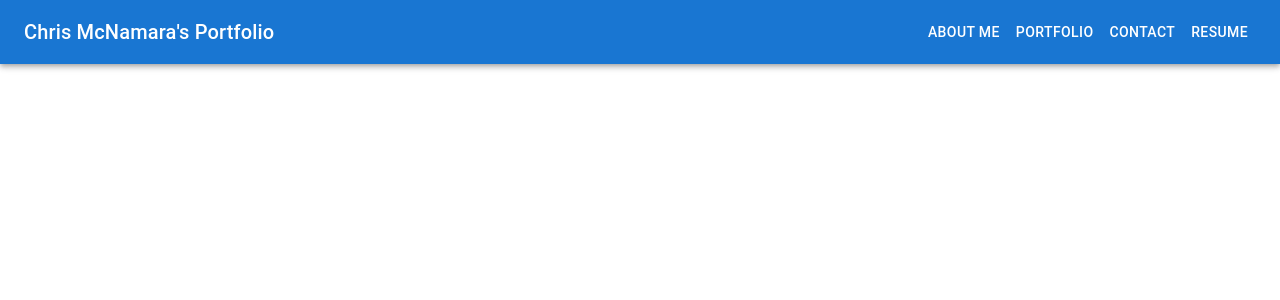
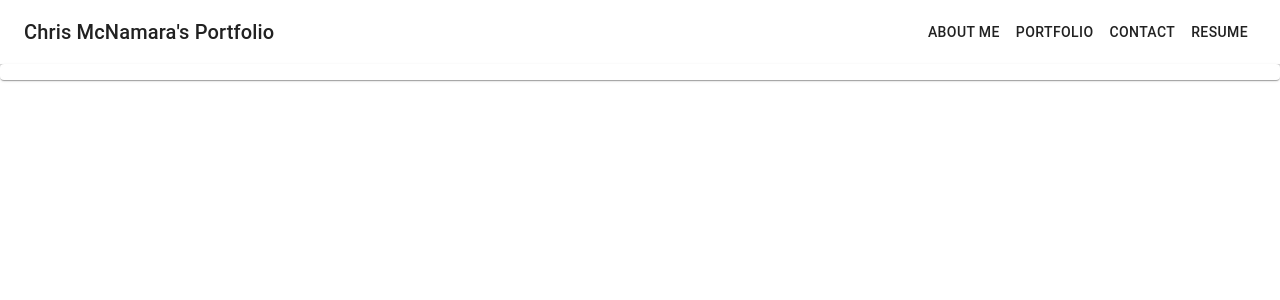
Before and after one commit to cmcnamara15/React-Portfolio, a React (Create React App) app in the folder react-portfolio/: page /Resume in a window 1280 px wide. Shown: the top 300 px of the page. Built offline with nearby package versions, Linux system fonts and the light colour scheme.

Commit message:
Changed layout from container to grid layout & added photo to about me

```diff
--- a/react-portfolio/src/App.js
+++ b/react-portfolio/src/App.js
@@ -6,6 +6,7 @@ import ContactMe from "./pages/ContactMe";
 import Portfolio from "./pages/Portfolio";
 import Resume from "./pages/Resume";
 import NavBar from "./components/navbar";
+import Layout from "./components/layout";
 import { createTheme, ThemeProvider } from '@mui/material/styles';
 
 function App() {
@@ -15,6 +16,7 @@ function App() {
     <ThemeProvider theme={theme}>
       <Router>
         <NavBar />
+        <Layout>
         <Routes>
           <Route path="/AboutMe" element={<AboutMe />} />
           <Route path="/" element={<Portfolio />} />
@@ -22,6 +24,7 @@ function App() {
           <Route path="/ContactMe" element={<ContactMe />} />
           <Route path="/Resume" element={<Resume />} />
         </Routes>
+        </Layout>
       </Router>
     </ThemeProvider>
   );
--- /dev/null
+++ b/react-portfolio/src/components/layout.jsx
@@ -0,0 +1,58 @@
+import * as React from 'react';
+import { styled } from '@mui/material/styles';
+import Box from '@mui/material/Box';
+import Paper from '@mui/material/Paper';
+import Grid from '@mui/material/Grid';
+
+const Item = styled(Paper)(({ theme }) => ({
+  backgroundColor: theme.palette.mode === 'dark' ? '#1A2027' : '#fff',
+  ...theme.typography.body2,
+  padding: theme.spacing(1),
+  textAlign: 'center',
+  color: theme.palette.text.secondary,
+}));
+
+export default function FixedContainer({children}) {
+  return (
+    <Box sx={{ flexGrow: 1 }}>
+      <Grid container spacing={2}>
+        <Grid item xs={12} md={12}>
+          <Item>
+            {children}
+          </Item>
+        </Grid>
+        {/* <Grid item xs={12} md={4}>
+          <Item>
+            Sidebar Content Here
+          </Item>
+        </Grid> */}
+      </Grid>
+    </Box>
+  );
+}
+
+
+// import { makeStyles } from "@material-ui/core/styles";
+// import React from "react";
+
+
+// const useStyles = makeStyles({
+//     page: {
+//         background: "#f9f9f9",
+//         width: "100%"
+//     }
+// })
+
+// export default function Layout({ children }) {
+//     const classes = useStyles()
+
+//     return (
+//         <div>
+
+//             <div className={classes.page}>
+//             {children}
+//             </div>
+
+//         </div>
+//     )
+// }
--- a/react-portfolio/src/components/navbar.jsx
+++ b/react-portfolio/src/components/navbar.jsx
@@ -7,7 +7,7 @@ export default function NavBar() {
     const isMobile = useMediaQuery((theme) => theme.breakpoints.down('sm'));
 
     return (
-    <AppBar position="static">
+    <AppBar position="static" color="">
         <Toolbar>
         <Typography variant="h6" component="div" sx={{ flexGrow: 1 }}>
             Chris McNamara's Portfolio
--- a/react-portfolio/src/pages/AboutMe.jsx
+++ b/react-portfolio/src/pages/AboutMe.jsx
@@ -1,8 +1,20 @@
-import React from "react";
+import Card from '@mui/material/Card';
+import CardActions from '@mui/material/CardActions';
+import CardContent from '@mui/material/CardContent';
+import CardMedia from '@mui/material/CardMedia';
+import Button from '@mui/material/Button';
+import Typography from '@mui/material/Typography';
+import * as React from 'react';
 
-export default function AboutMe() {
+export default function MediaCard() {
     return (
         <div>
+        <CardMedia
+        component="img"
+        style={{height: 'auto', width: '50%', margin:'0 auto'}}
+        image="https://i.ibb.co/BydCjGM/Screenshot-2023-06-26-at-3-33-31-PM.png"
+        alt="About Me"
+        />
             <h1>About Me</h1>
             <p>
                 I am a full stack web developer with a background in the trades.
```
Also changed, not shown: react-portfolio/src/components/project.jsx (+7 -16 lines), 1 other file (tests, documents, lock files or other folders).
